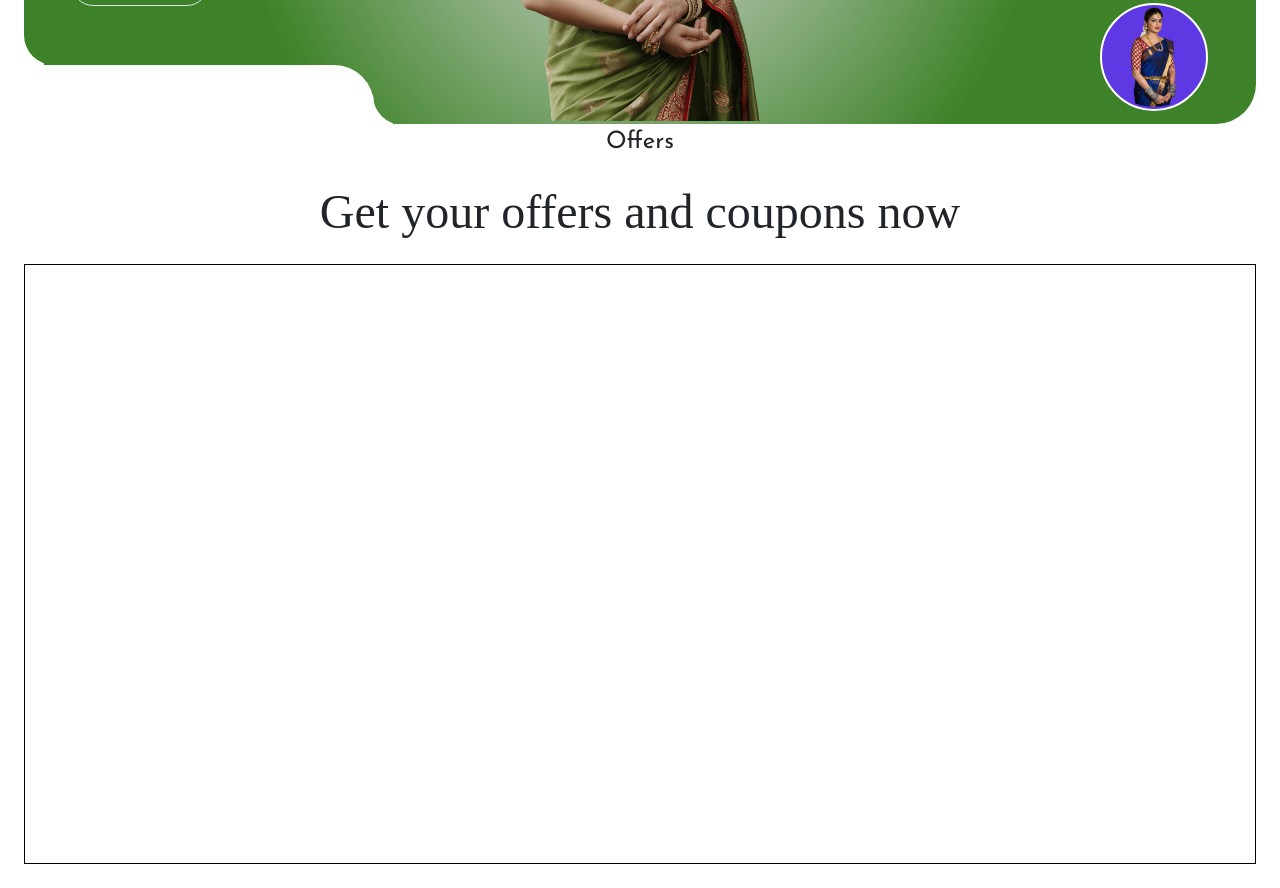
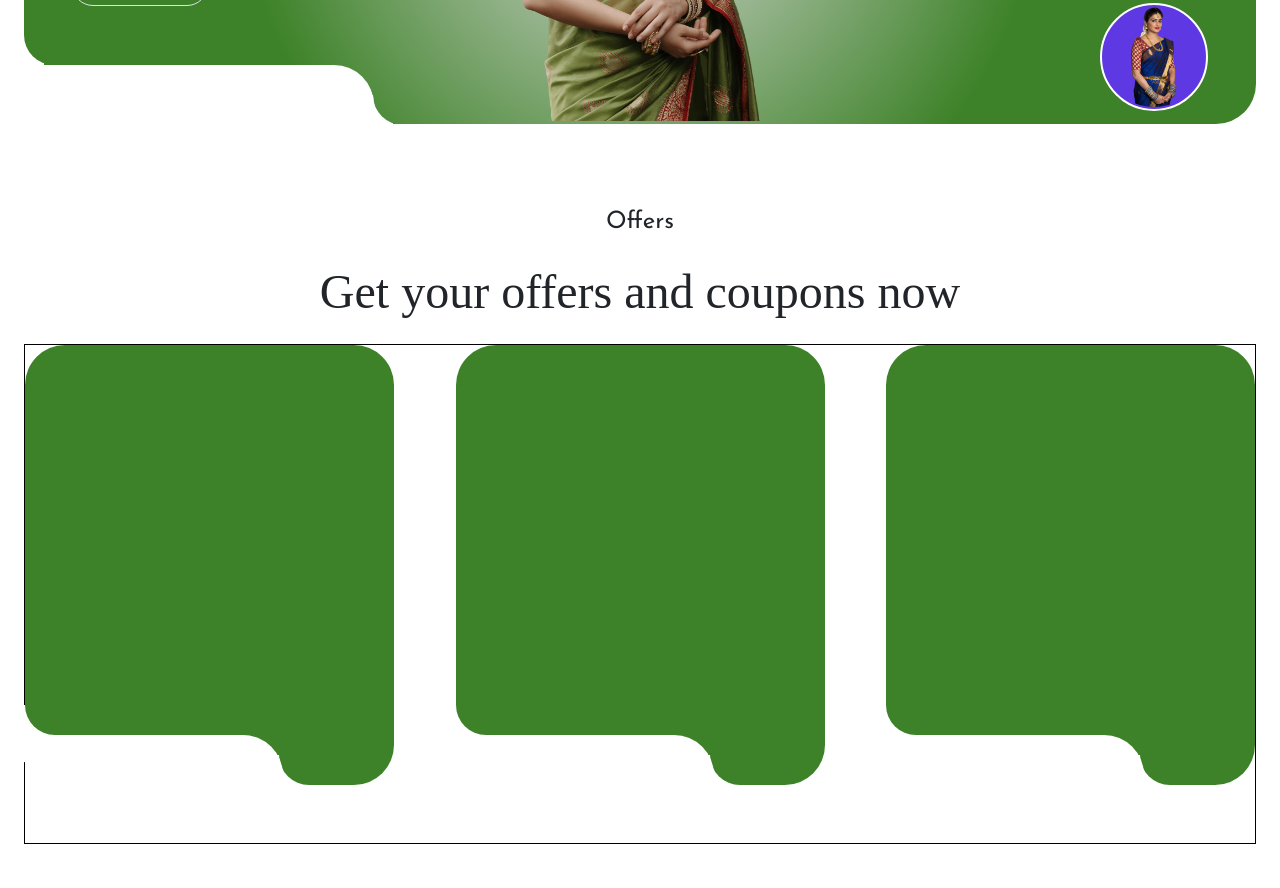
Before and after one commit to Susanta2001/creselle-repo, a React (Create React App) app: page / in a window 1280 px wide. Shown: the part 400-1288 px from the top of the page. Built offline with nearby package versions, Linux system fonts and the light colour scheme; a web font is replaced by a local one.

Commit message:
added offers section

```diff
--- a/src/App.css
+++ b/src/App.css
@@ -167,5 +167,46 @@ body{
 .offer-cards{
   border: 1px solid black;
   width: 100%;
-  height: 600px;
+  height: 500px;
 }
+.offer-card{
+  width: 30%;
+  height: 440px;
+  background-color: #3d8228;
+  border-radius: 40px;
+  position: relative;
+}
+.card-design-card{
+  width: 70%;
+  height: 50px;
+  display: block;
+  background-color: white;
+  border-top-right-radius: 40px;
+  position: absolute;
+  bottom: 0%;
+}
+.card-design-card::after{
+  content: '';
+  width: 50px;
+  height: 30px;
+  display: block;
+  background-color: transparent;
+  position: absolute;
+  bottom: 100%;
+  border-bottom-left-radius: 40px;
+  box-shadow: -15px 15px 0 15px #ffff;
+}
+.card-design-card::before{
+  content: '';
+  width: 50px;
+  height: 30px;
+  display: block;
+  /* border: 1px solid blueviolet; */
+  position: absolute;
+  background-color: transparent;
+  right: 4px;
+  bottom: 0;
+  transform: translate(100%, 0%);
+  border-bottom-left-radius: 40px;
+  box-shadow: -15px 15px 0 15px #ffff;
+}
--- a/src/components/Home.jsx
+++ b/src/components/Home.jsx
@@ -64,21 +64,21 @@ function Home() {
                 {/* banner ends here */}
 
                  {/* offer section starts from here */}
-                 <div className="offer-section d-flex flex-column align-items-center">
+                 <div className="offer-section d-flex flex-column align-items-center" style={{marginTop:'5rem'}}>
                     <p style={{ fontFamily: 'Josefin Sans, serif', fontSize: '24px' }}>Offers</p>
                     <p style={{ fontFamily: 'Judson, serif', fontSize: '48px' }}>Get your offers and coupons now</p>
                     {/* the cards starts from here */}
                     <div className="offer-cards d-flex justify-content-between">
                         <div className='offer-card' id="card-one">
-                            <img src="" alt="" />
+                            {/* <img src="" alt="" /> */}
                             <div className="card-design-card"></div>
                         </div>
                         <div className='offer-card' id="card-two">
-                            <img src="" alt="" />
+                            {/* <img src="" alt="" /> */}
                             <div className="card-design-card"></div>
                         </div>
                         <div className='offer-card' id="card-three">
-                            <img src="" alt="" />
+                            {/* <img src="" alt="" /> */}
                             <div className="card-design-card"></div>
                         </div>
                     </div>
```
